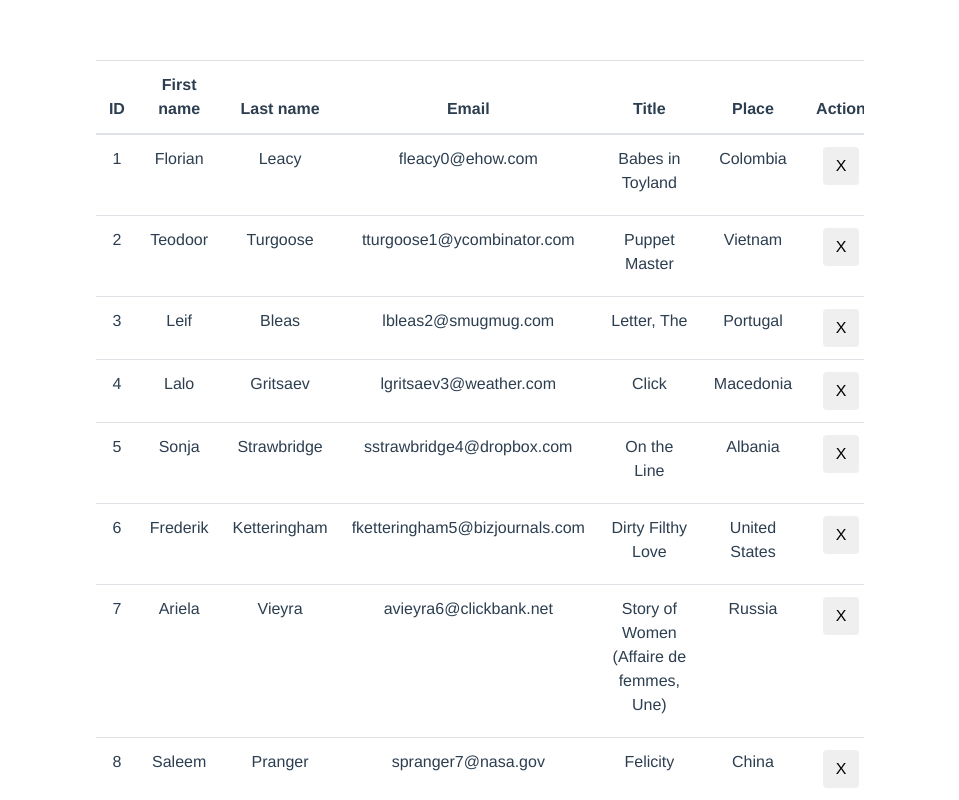
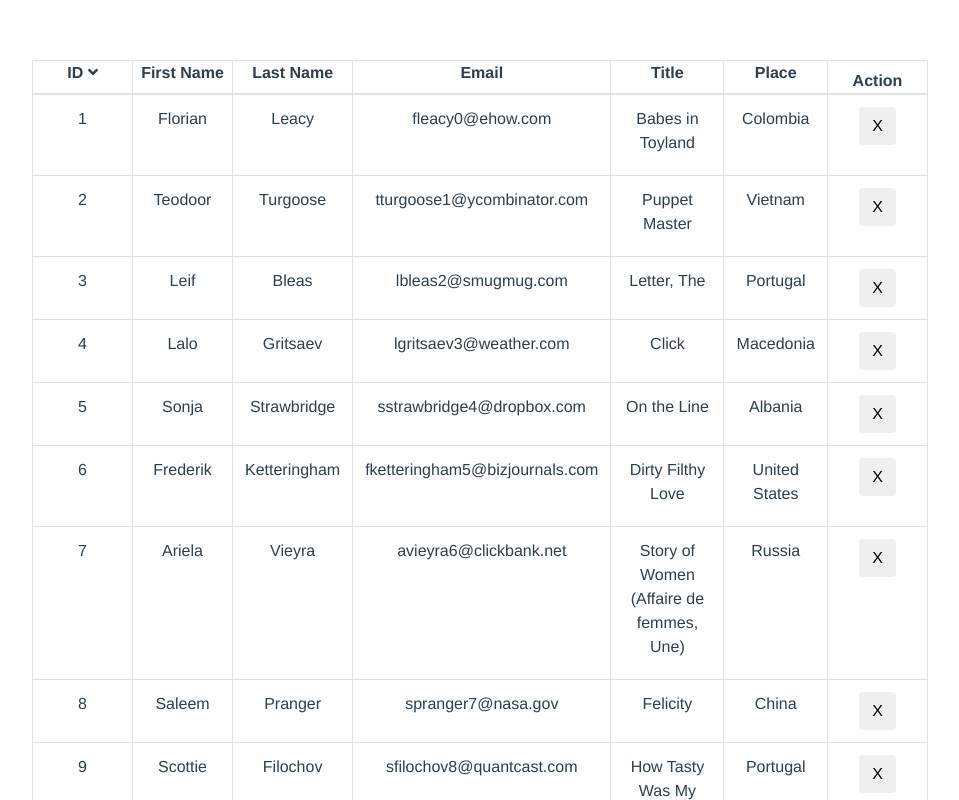
Before and after one commit to Onesime/InterventionTable, a Vue app: page /#/ in a window 1280 px wide. Shown: the top 800 px of the page, without its empty margins (160-1119 px from the left). Built offline with nearby package versions, Linux system fonts and the light colour scheme.

Commit message:
Ajout de l'ordering

```diff
--- a/index.html
+++ b/index.html
@@ -5,6 +5,7 @@
     <meta name="viewport" content="width=device-width,initial-scale=1.0">
     <title>intervention-table</title>
     <link rel="stylesheet" type="text/css" href="https://maxcdn.bootstrapcdn.com/bootstrap/4.0.0/css/bootstrap.min.css"></link>
+    <script defer src="https://use.fontawesome.com/releases/v5.0.6/js/all.js"></script>
   </head>
   <body>
     <div id="app"></div>
--- a/src/components/InterventionTable.vue
+++ b/src/components/InterventionTable.vue
@@ -1,15 +1,33 @@
 <template>
 	<div class="interventiontable">
 		<div class="table-responsive">
-			<table class="table">
+			<table class="table table-bordered table-hover">
 				<thead>
 					<tr>
-						<th>ID</th>
-						<th>First name</th>
-						<th>Last name</th>
-						<th>Email</th>
-						<th>Title</th>
-						<th>Place</th>
+						<THOrdering name="ID"
+									field="id"
+									:ordering="ordering"
+										></THOrdering>
+						<THOrdering name="First Name"
+									field="first_name"
+									:ordering="ordering"
+						></THOrdering>
+						<THOrdering name="Last Name"
+									field="last_name"
+									:ordering="ordering"
+						></THOrdering>
+						<THOrdering name="Email"
+									field="email"
+									:ordering="ordering"
+						></THOrdering>
+						<THOrdering name="Title"
+									field="title"
+									:ordering="ordering"
+						></THOrdering>
+						<THOrdering name="Place"
+									field="place"
+									:ordering="ordering"
+						></THOrdering>
             			<th>Action</th>
 					</tr>
 				</thead>
@@ -37,6 +55,7 @@ import json from '../json/MOCK_DATA.json'
 import Row from './Row.vue'
 import Create from './Create.vue'
 import Navigation from './Navigation.vue'
+import THOrdering from './THOrdering.vue'
 
 export default {
   name: 'InterventionTable',
@@ -44,33 +63,60 @@ export default {
         return {
             json: json,
             pageNumber: 1,
+			ordering: {
+                field: 'id',
+				isDesc: true,
+			}
         }
     },
 	props: {
 
 	},
 	computed: {
+      	sortedJson: function() {
+
+			var me = this;
+            function compare(a, b) {
+                if (a[me.ordering.field] < b[me.ordering.field]) return -1;
+                if (a[me.ordering.field] > b[me.ordering.field]) return 1;
+                return 0;
+            }
+
+            this.json.sort(compare)
+            if (this.ordering.isDesc == true) return this.json;
+            return this.json.reverse();
+		},
       	paginatedJson: function() {
-          	return this.json.slice((this.pageNumber -1) * 10, (this.pageNumber - 1) * 10 + 10);
+          	return this.sortedJson.slice((this.pageNumber -1) * 10, (this.pageNumber - 1) * 10 + 10);
 	  	},
         maxSize: function() {
             return Math.ceil(this.json.length / 10);
         },
 	},
-    components: {
-      	Row: Row,
-      	Create: Create,
-        Navigation: Navigation
+	methods: {
+		suppr: function(index){
+		  this.json.splice(index,1)
 		},
-	methods: {
   		pageChanged: function(index) {
 			  if (index < 1) this.pageNumber = 1;
 			  else if (index > this.maxSize - 1) this.pageNumber = this.maxSize;
 			  else this.pageNumber = index;
 	  	},
-    suppr: function(index){
-      this.json.splice(index,1)
+        bindEvents() {
+            this.$on('orderChanged', (obj) => {
+                this.ordering.field = obj.field;
+                this.ordering.isDesc = obj.isDesc;
+            })
         }
+	},
+    components: {
+        Row: Row,
+        Create: Create,
+        Navigation: Navigation,
+        THOrdering: THOrdering
+    },
+	mounted() {
+        this.bindEvents()
 	}
 }
 </script>
@@ -78,8 +124,21 @@ export default {
 <style scoped>
 
 	.interventiontable {
-		margin-left: 20%;
-		width: 60%;
+		margin-left: 15%;
+		width: 70%;
+	}
+
+	label {
+		display: inline-block;
+		width: 100%;
+		height: 100%;
+		padding: 0px;
+		margin: 0px;
+	}
+
+	th {
+		padding: 0px;
+		min-width: 100px;
 	}
 
 </style>
--- /dev/null
+++ b/src/components/THOrdering.vue
@@ -0,0 +1,46 @@
+<template>
+    <th v-on:click="doCallback()">
+        <label>{{ name }}
+            <span v-if="isOrdered && ordering.isDesc"><i class="fa fa-angle-down"></i></span>
+            <span v-if="isOrdered && !ordering.isDesc"><i class="fa fa-angle-up"></i></span>
+        </label>
+    </th>
+</template>
+
+<script>
+
+    export default {
+        name: 'THOrdering',
+        props: [
+            'field',
+            'name',
+            'ordering'
+        ],
+        data() {
+            return {
+                isDown: false,
+            }
+        },
+        computed: {
+            isOrdered: function() {
+                return this.ordering.field == this.field;
+            },
+            getClass: function() {
+                if (this.ordering.isDesc == true) {
+                    return "fa fa-angle-down"
+                } else {
+                    return "fa fa-angle-up"
+                }
+            }
+        },
+        methods: {
+            doCallback: function() {
+                console.log("doCallback")
+                this.isDown = !this.isDown;
+                //console.log(this.isDown);
+                this.$parent.$emit('orderChanged', { field: this.field, isDesc: this.isDown })
+            }
+        }
+    }
+
+</script>
```
Lines whose indentation alone changed are shown as unchanged.
